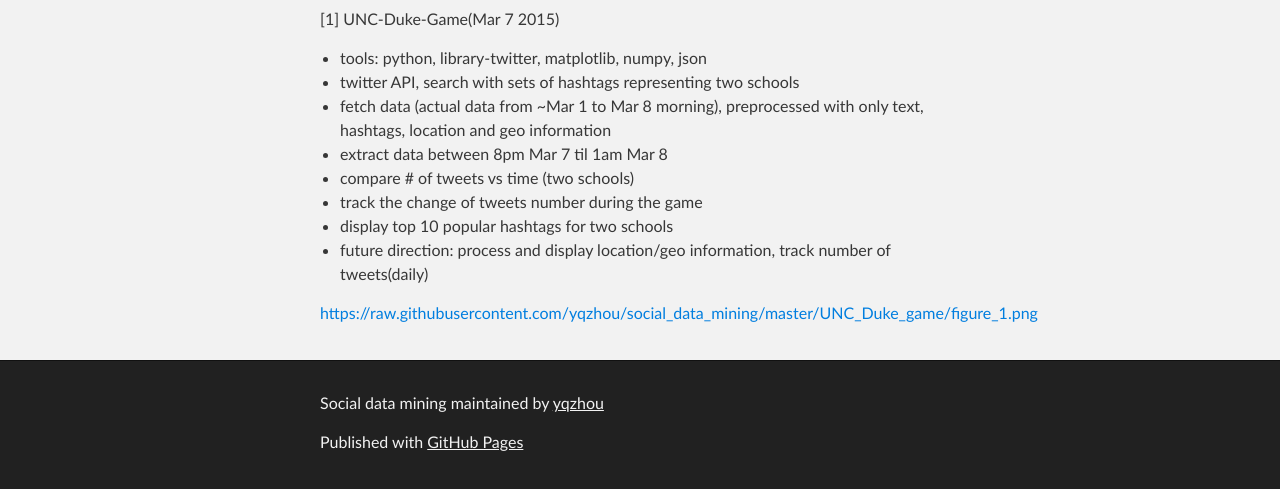
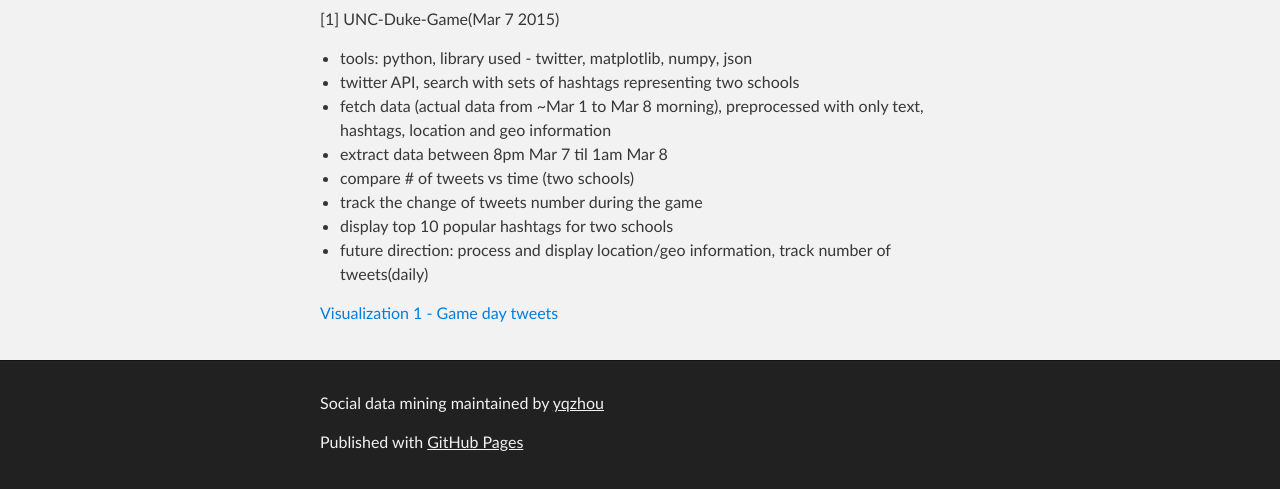
Before and after one commit to yqzhou/data_mining_mini_project, a plain HTML site: page index.html in a window 1280 px wide. Shown: the part 371-860 px from the top of the page. Drawn offline with Linux system fonts and the light colour scheme.

```diff
--- a/index.html
+++ b/index.html
@@ -37,7 +37,7 @@
 <p>[1] UNC-Duke-Game(Mar 7 2015)</p>
 
 <ul>
-<li>tools: python, library-twitter, matplotlib, numpy, json</li>
+<li>tools: python, library used - twitter, matplotlib, numpy, json</li>
 <li>twitter API, search with sets of hashtags representing two schools</li>
 <li>fetch data (actual data from ~Mar 1 to Mar 8 morning), preprocessed with only text, hashtags, location and geo information</li>
 <li>extract data between 8pm Mar 7 til 1am Mar 8</li>
@@ -47,7 +47,7 @@
 <li>future direction: process and display location/geo information, track number of tweets(daily)</li>
 </ul>
 
-<p><a href="Visualization%201%20-%20Game%20day%20Tweets">https://raw.githubusercontent.com/yqzhou/social_data_mining/master/UNC_Duke_game/figure_1.png</a></p>
+<p><a href="https://raw.githubusercontent.com/yqzhou/social_data_mining/master/UNC_Duke_game/figure_1.png">Visualization 1 - Game day tweets</a></p>
       </section>
     </div>
 
--- a/params.json
+++ b/params.json
@@ -1 +1 @@
-{"name":"Social data mining","tagline":"mini-projects on social data mining","body":"# Mini-project on social data mining\r\n\r\n[1] UNC-Duke-Game(Mar 7 2015)\r\n- tools: python, library-twitter, matplotlib, numpy, json\r\n- twitter API, search with sets of hashtags representing two schools\r\n- fetch data (actual data from ~Mar 1 to Mar 8 morning), preprocessed with only text, hashtags, location and geo information\r\n- extract data between 8pm Mar 7 til 1am Mar 8\r\n- compare # of tweets vs time (two schools)\r\n- track the change of tweets number during the game\r\n- display top 10 popular hashtags for two schools\r\n- future direction: process and display location/geo information, track number of tweets(daily)\r\n\r\n[https://raw.githubusercontent.com/yqzhou/social_data_mining/master/UNC_Duke_game/figure_1.png](Visualization 1 - Game day Tweets)","google":"","note":"Don't delete this file! It's used internally to help with page regeneration."}
+{"name":"Social data mining","tagline":"mini-projects on social data mining","body":"# Mini-project on social data mining\r\n\r\n[1] UNC-Duke-Game(Mar 7 2015)\r\n- tools: python, library used - twitter, matplotlib, numpy, json\r\n- twitter API, search with sets of hashtags representing two schools\r\n- fetch data (actual data from ~Mar 1 to Mar 8 morning), preprocessed with only text, hashtags, location and geo information\r\n- extract data between 8pm Mar 7 til 1am Mar 8\r\n- compare # of tweets vs time (two schools)\r\n- track the change of tweets number during the game\r\n- display top 10 popular hashtags for two schools\r\n- future direction: process and display location/geo information, track number of tweets(daily)\r\n\r\n[Visualization 1 - Game day tweets](https://raw.githubusercontent.com/yqzhou/social_data_mining/master/UNC_Duke_game/figure_1.png)","google":"","note":"Don't delete this file! It's used internally to help with page regeneration."}
```
